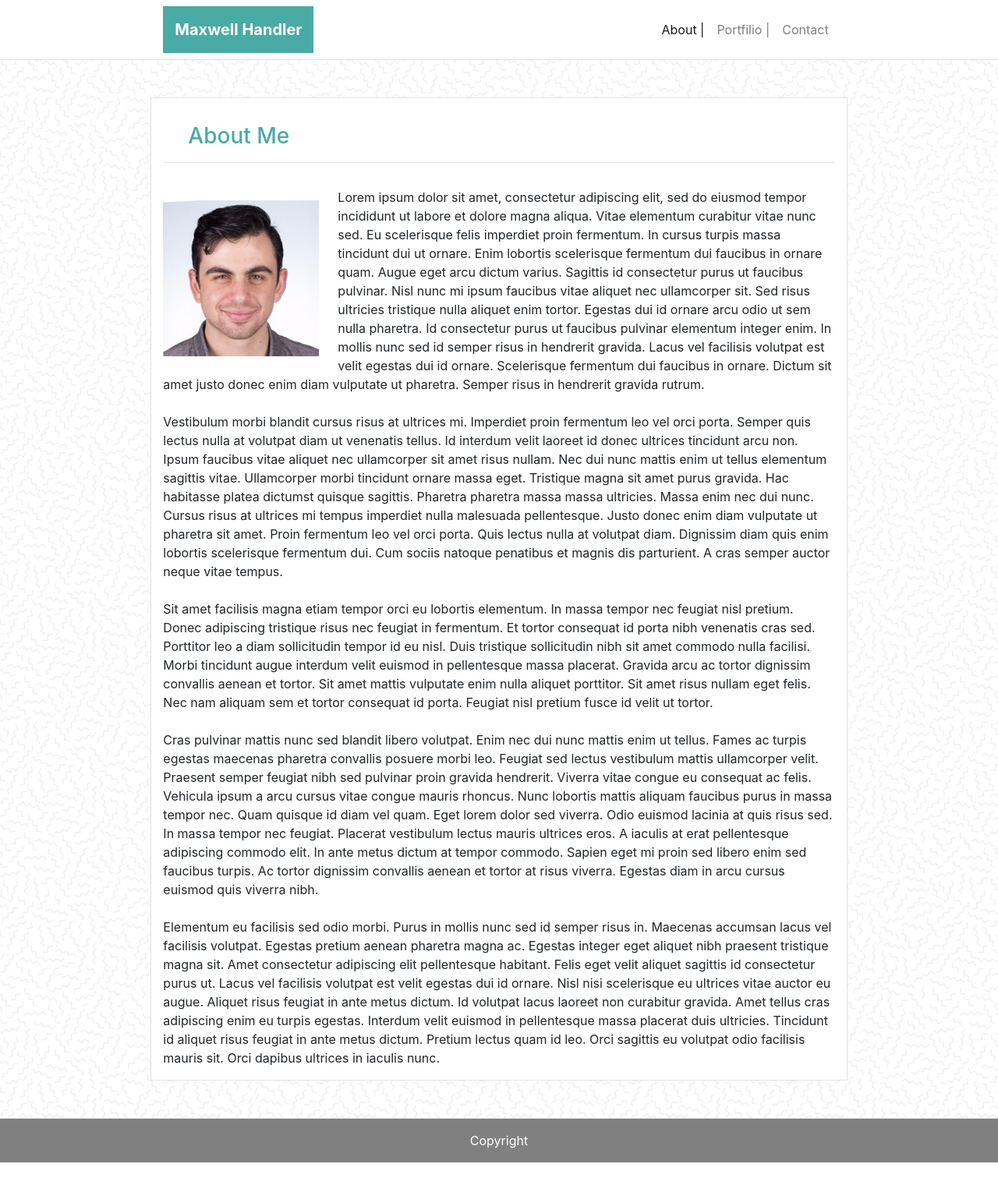
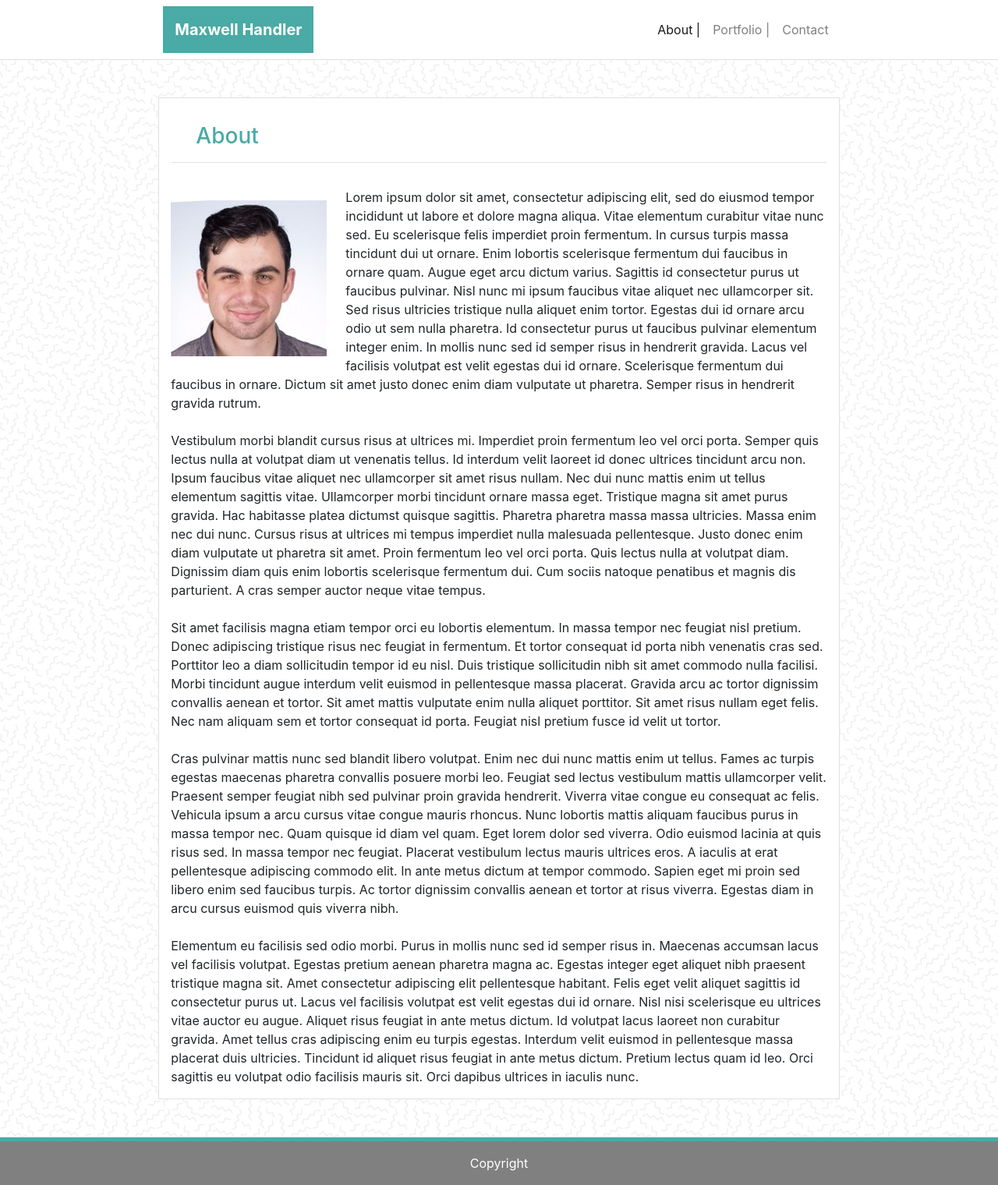
Before and after one commit to mhandler1991/Bootstrap-Portfolio, a plain HTML site: page index.html in a window 1280 px wide. Shown: the top 1520 px of the page at 78% size. Before the commit the page ends 1491 px from the top, so only its background shows below. Drawn offline with nearby package versions, Linux system fonts and the light colour scheme.

Commit message:
Footer Fix

```diff
--- a/assets/css/style.css
+++ b/assets/css/style.css
@@ -36,6 +36,10 @@ body {
   ========================================
 */
 
-html body {
-	height: 100%;
+
+.footer-border {
+	background-color: grey;
+	border-color:#4aaaa5;
+	border-top-width: 5px;
+	border-style: solid;
 }
--- a/index.html
+++ b/index.html
@@ -48,12 +48,12 @@
                                 <div class="collapse navbar-collapse navbar-text mb-0 mt-0" id="navbarNavDropdown">
                                     <ul class="navbar-nav ml-auto">
 
-                                        <li class="nav-item active mb-0 mt-0">
-                                            <a class="nav-link" href="index.html">About |<span
+                                        <li class="nav-items active mb-0 mt-0">
+                                            <a class="nav-link" href="#">About |<span
                                                     class="sr-only">(current)</span></a>
                                         </li>
-                                        <li class="nav-item mb-0 mt-0">
-                                            <a class="nav-link" href="portfolio.html">Portfilio |</a>
+                                        <li class="nav-items mb-0 mt-0">
+                                            <a class="nav-link" href="portfolio.html">Portfolio |</a>
                                         </li>
                                         <li class="nav-items mb-0 mt-0">
                                             <a class="nav-link" href="contact.html">Contact</a>
@@ -73,7 +73,7 @@
     <section>
         <div class="container-fullwidth clearfix">
             <div class="row">
-                <div class="col-sm-12 mt-5"></div>
+                <div class="col-sm-12 mt-5">
 
                     <div class="row">
                         <div class="col-sm-2"></div>
@@ -81,7 +81,7 @@
                             <div class="row p-3">
                                 <div class="col-sm-12 border-bottom">
                                     <h3 class="m-3" style="color:#4aaaa5">
-                                    About Me
+                                        About
                                     </h3>
                                 </div>
                             </div>
@@ -89,60 +89,87 @@
                                 <img src="assets/images/ProfileImage.jpg" class="mt-3 mr-o pr-4 pb-4 float-left">
                                 <p class="mt-3">
                                     Lorem ipsum dolor sit amet, consectetur adipiscing elit, sed do eiusmod tempor
-                                incididunt ut labore et dolore magna aliqua. Vitae elementum curabitur vitae nunc sed.
-                                Eu scelerisque felis imperdiet proin fermentum. In cursus turpis massa tincidunt dui ut
-                                ornare. Enim lobortis scelerisque fermentum dui faucibus in ornare quam. Augue eget arcu
-                                dictum varius. Sagittis id consectetur purus ut faucibus pulvinar. Nisl nunc mi ipsum
-                                faucibus vitae aliquet nec ullamcorper sit. Sed risus ultricies tristique nulla aliquet
-                                enim tortor. Egestas dui id ornare arcu odio ut sem nulla pharetra. Id consectetur purus
+                                    incididunt ut labore et dolore magna aliqua. Vitae elementum curabitur vitae nunc
+                                    sed.
+                                    Eu scelerisque felis imperdiet proin fermentum. In cursus turpis massa tincidunt dui
+                                    ut
+                                    ornare. Enim lobortis scelerisque fermentum dui faucibus in ornare quam. Augue eget
+                                    arcu
+                                    dictum varius. Sagittis id consectetur purus ut faucibus pulvinar. Nisl nunc mi
+                                    ipsum
+                                    faucibus vitae aliquet nec ullamcorper sit. Sed risus ultricies tristique nulla
+                                    aliquet
+                                    enim tortor. Egestas dui id ornare arcu odio ut sem nulla pharetra. Id consectetur
+                                    purus
                                     ut faucibus pulvinar elementum integer enim. In mollis nunc sed id semper risus in
                                     hendrerit gravida. Lacus vel facilisis volutpat est velit egestas dui id ornare.
                                     Scelerisque fermentum dui faucibus in ornare. Dictum sit amet justo donec enim diam
                                     vulputate ut pharetra. Semper risus in hendrerit gravida rutrum.
                                     <br><br>
-                                Vestibulum morbi blandit cursus risus at ultrices mi. Imperdiet proin fermentum leo vel
-                                orci porta. Semper quis lectus nulla at volutpat diam ut venenatis tellus. Id interdum
+                                    Vestibulum morbi blandit cursus risus at ultrices mi. Imperdiet proin fermentum leo
+                                    vel
+                                    orci porta. Semper quis lectus nulla at volutpat diam ut venenatis tellus. Id
+                                    interdum
                                     velit laoreet id donec ultrices tincidunt arcu non. Ipsum faucibus vitae aliquet nec
-                                ullamcorper sit amet risus nullam. Nec dui nunc mattis enim ut tellus elementum sagittis
+                                    ullamcorper sit amet risus nullam. Nec dui nunc mattis enim ut tellus elementum
+                                    sagittis
                                     vitae. Ullamcorper morbi tincidunt ornare massa eget. Tristique magna sit amet purus
-                                gravida. Hac habitasse platea dictumst quisque sagittis. Pharetra pharetra massa massa
-                                ultricies. Massa enim nec dui nunc. Cursus risus at ultrices mi tempus imperdiet nulla
+                                    gravida. Hac habitasse platea dictumst quisque sagittis. Pharetra pharetra massa
+                                    massa
+                                    ultricies. Massa enim nec dui nunc. Cursus risus at ultrices mi tempus imperdiet
+                                    nulla
                                     malesuada pellentesque. Justo donec enim diam vulputate ut pharetra sit amet. Proin
-                                fermentum leo vel orci porta. Quis lectus nulla at volutpat diam. Dignissim diam quis
+                                    fermentum leo vel orci porta. Quis lectus nulla at volutpat diam. Dignissim diam
+                                    quis
                                     enim lobortis scelerisque fermentum dui. Cum sociis natoque penatibus et magnis dis
                                     parturient. A cras semper auctor neque vitae tempus.
                                     <br><br>
-                                Sit amet facilisis magna etiam tempor orci eu lobortis elementum. In massa tempor nec
+                                    Sit amet facilisis magna etiam tempor orci eu lobortis elementum. In massa tempor
+                                    nec
                                     feugiat nisl pretium. Donec adipiscing tristique risus nec feugiat in fermentum. Et
                                     tortor consequat id porta nibh venenatis cras sed. Porttitor leo a diam sollicitudin
                                     tempor id eu nisl. Duis tristique sollicitudin nibh sit amet commodo nulla facilisi.
                                     Morbi tincidunt augue interdum velit euismod in pellentesque massa placerat. Gravida
                                     arcu ac tortor dignissim convallis aenean et tortor. Sit amet mattis vulputate enim
-                                nulla aliquet porttitor. Sit amet risus nullam eget felis. Nec nam aliquam sem et tortor
+                                    nulla aliquet porttitor. Sit amet risus nullam eget felis. Nec nam aliquam sem et
+                                    tortor
                                     consequat id porta. Feugiat nisl pretium fusce id velit ut tortor.
                                     <br><br>
-                                Cras pulvinar mattis nunc sed blandit libero volutpat. Enim nec dui nunc mattis enim ut
-                                tellus. Fames ac turpis egestas maecenas pharetra convallis posuere morbi leo. Feugiat
+                                    Cras pulvinar mattis nunc sed blandit libero volutpat. Enim nec dui nunc mattis enim
+                                    ut
+                                    tellus. Fames ac turpis egestas maecenas pharetra convallis posuere morbi leo.
+                                    Feugiat
                                     sed lectus vestibulum mattis ullamcorper velit. Praesent semper feugiat nibh sed
-                                pulvinar proin gravida hendrerit. Viverra vitae congue eu consequat ac felis. Vehicula
-                                ipsum a arcu cursus vitae congue mauris rhoncus. Nunc lobortis mattis aliquam faucibus
-                                purus in massa tempor nec. Quam quisque id diam vel quam. Eget lorem dolor sed viverra.
-                                Odio euismod lacinia at quis risus sed. In massa tempor nec feugiat. Placerat vestibulum
-                                lectus mauris ultrices eros. A iaculis at erat pellentesque adipiscing commodo elit. In
-                                ante metus dictum at tempor commodo. Sapien eget mi proin sed libero enim sed faucibus
-                                turpis. Ac tortor dignissim convallis aenean et tortor at risus viverra. Egestas diam in
+                                    pulvinar proin gravida hendrerit. Viverra vitae congue eu consequat ac felis.
+                                    Vehicula
+                                    ipsum a arcu cursus vitae congue mauris rhoncus. Nunc lobortis mattis aliquam
+                                    faucibus
+                                    purus in massa tempor nec. Quam quisque id diam vel quam. Eget lorem dolor sed
+                                    viverra.
+                                    Odio euismod lacinia at quis risus sed. In massa tempor nec feugiat. Placerat
+                                    vestibulum
+                                    lectus mauris ultrices eros. A iaculis at erat pellentesque adipiscing commodo elit.
+                                    In
+                                    ante metus dictum at tempor commodo. Sapien eget mi proin sed libero enim sed
+                                    faucibus
+                                    turpis. Ac tortor dignissim convallis aenean et tortor at risus viverra. Egestas
+                                    diam in
                                     arcu cursus euismod quis viverra nibh.
                                     <br><br>
                                     Elementum eu facilisis sed odio morbi. Purus in mollis nunc sed id semper risus in.
-                                Maecenas accumsan lacus vel facilisis volutpat. Egestas pretium aenean pharetra magna
+                                    Maecenas accumsan lacus vel facilisis volutpat. Egestas pretium aenean pharetra
+                                    magna
                                     ac. Egestas integer eget aliquet nibh praesent tristique magna sit. Amet consectetur
-                                adipiscing elit pellentesque habitant. Felis eget velit aliquet sagittis id consectetur
+                                    adipiscing elit pellentesque habitant. Felis eget velit aliquet sagittis id
+                                    consectetur
                                     purus ut. Lacus vel facilisis volutpat est velit egestas dui id ornare. Nisl nisi
                                     scelerisque eu ultrices vitae auctor eu augue. Aliquet risus feugiat in ante metus
                                     dictum. Id volutpat lacus laoreet non curabitur gravida. Amet tellus cras adipiscing
                                     enim eu turpis egestas. Interdum velit euismod in pellentesque massa placerat duis
-                                ultricies. Tincidunt id aliquet risus feugiat in ante metus dictum. Pretium lectus quam
-                                id leo. Orci sagittis eu volutpat odio facilisis mauris sit. Orci dapibus ultrices in
+                                    ultricies. Tincidunt id aliquet risus feugiat in ante metus dictum. Pretium lectus
+                                    quam
+                                    id leo. Orci sagittis eu volutpat odio facilisis mauris sit. Orci dapibus ultrices
+                                    in
                                     iaculis nunc.
                                 </p>
                             </section>
@@ -154,20 +181,19 @@
 
     </section>
 
-    <Footer>
-
     <div class="container-fullwidth">
-            <div class="row">
-                <div class="col-sm-12 border-top border-3 mt-5 pt-3"
-                    style="background-color: grey; border-color:#4aaaa5; border-top-width: 10px;">
+        <div class="row" style>
+            <span class="col-sm-12 border-top mt-5 footer-border">
+                <Footer class="Clearfix footer-border pt-3" style="bottom: 0;">
                     <p class="text-center" style="color: white;">
                         Copyright
                     </p>
-                </div>
+                </Footer>
+            </span>
         </div>
     </div>
 
-    </Footer>
+
 
 
 </body>
```
Also changed, not shown: contact.html (+21 -5 lines), portfolio.html (+17 -13 lines). Lines whose indentation alone changed are shown as unchanged.
